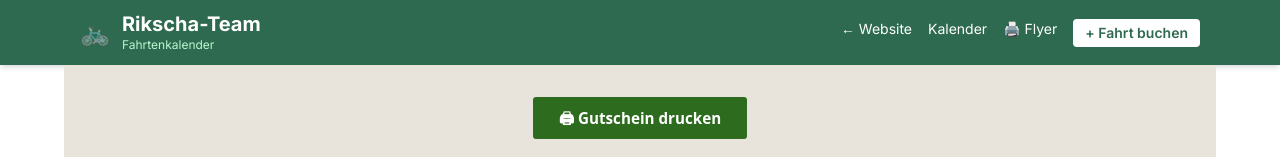
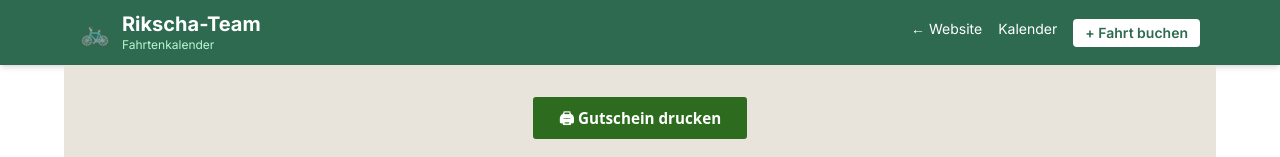
Before and after one commit to WF62/rikscha, a Next.js app: page /gutschein in a window 1280 px wide. Shown: the top 157 px of the page. Built offline with nearby package versions, Linux system fonts and the light colour scheme.

Commit message:
App-Nav: Flyer-Link nur für eingeloggte Piloten sichtbar
Liest pilot_name aus sessionStorage – identisch mit dem
Login-Mechanismus der öffentlichen Website.

Co-Authored-By: Claude Sonnet 4.6 <noreply@anthropic.com>
Claude-Session: https://claude.ai/code/session_015MmKphCGtJRYZ7pChrrPod

```diff
--- /dev/null
+++ b/src/app/(app)/FlyerNavLink.tsx
@@ -0,0 +1,17 @@
+'use client';
+import { useEffect, useState } from 'react';
+
+export default function FlyerNavLink() {
+  const [istPilot, setIstPilot] = useState(false);
+
+  useEffect(() => {
+    setIstPilot(!!sessionStorage.getItem('pilot_name'));
+  }, []);
+
+  if (!istPilot) return null;
+  return (
+    <a href="/flyer-editor" className="hover:text-green-200 transition-colors">
+      🖨️ Flyer
+    </a>
+  );
+}
--- a/src/app/(app)/layout.tsx
+++ b/src/app/(app)/layout.tsx
@@ -1,3 +1,5 @@
+import FlyerNavLink from './FlyerNavLink';
+
 export default function AppLayout({ children }: { children: React.ReactNode }) {
   return (
     <>
@@ -13,7 +15,7 @@ export default function AppLayout({ children }: { children: React.ReactNode }) {
           <nav className="flex gap-4 text-sm">
             <a href="/" className="hover:text-green-200 transition-colors">← Website</a>
             <a href="/kalender" className="hover:text-green-200 transition-colors">Kalender</a>
-            <a href="/flyer-editor" className="hover:text-green-200 transition-colors">🖨️ Flyer</a>
+            <FlyerNavLink />
             <a href="/buchen" className="bg-white text-rikscha-green font-semibold px-3 py-1 rounded hover:bg-green-50 transition-colors">+ Fahrt buchen</a>
           </nav>
         </div>
```
